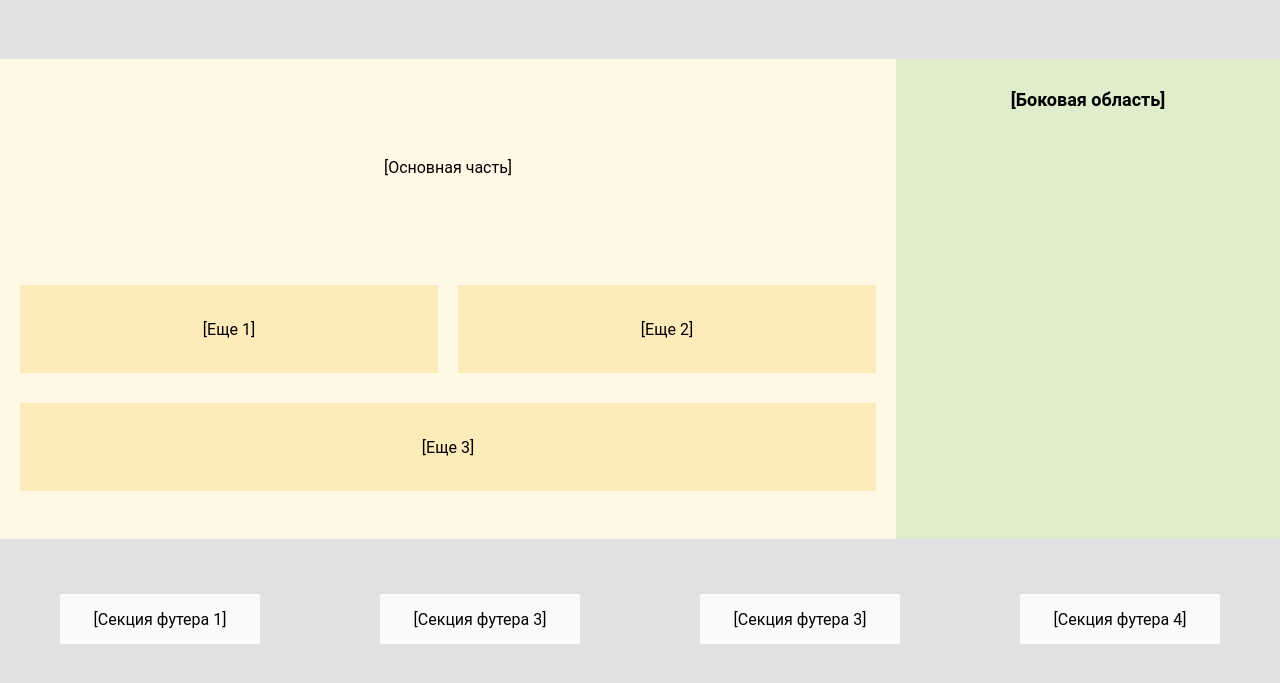
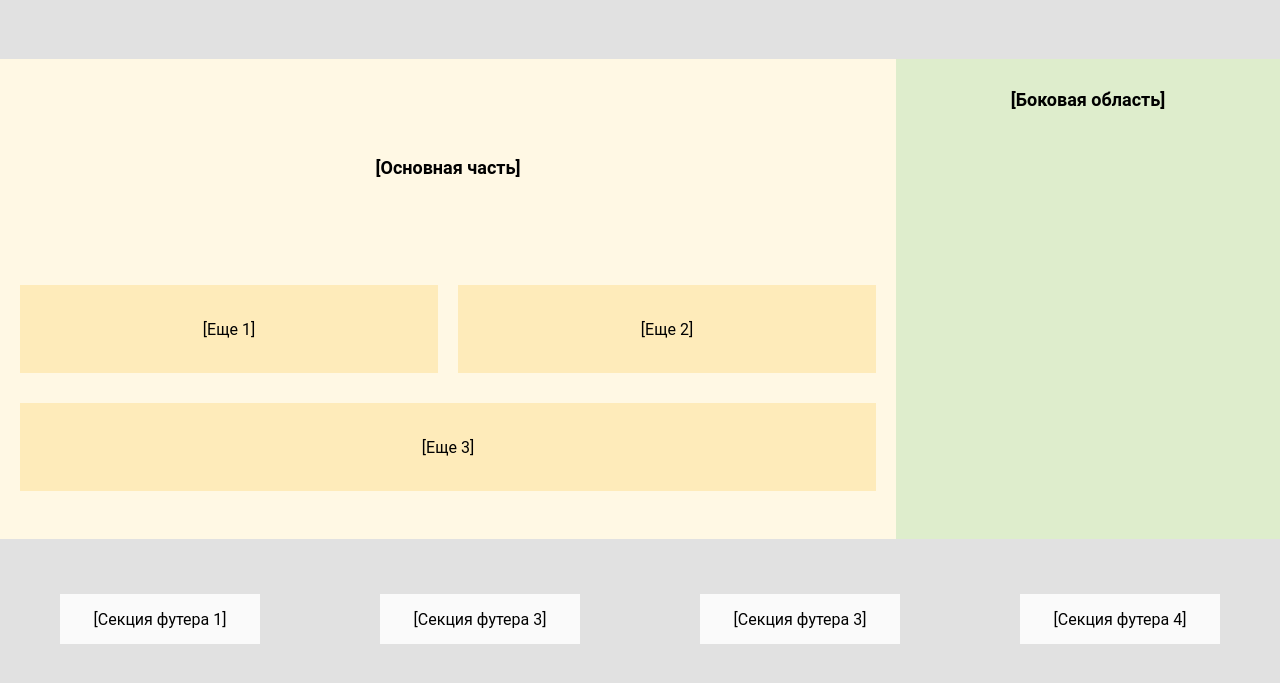
Before and after one commit to prohodi/week6, a plain HTML site: page index.html in a window 1280 px wide. Shown: the part 101-784 px from the top of the page. Drawn offline with Linux system fonts and the light colour scheme.

Commit message:
add changes

```diff
--- a/style.css
+++ b/style.css
@@ -38,6 +38,8 @@
 }
 
 .main_section{
+    font-weight: bold;
+    font-size: large;
     grid-area: main_section;
 }
 .box1{
```
